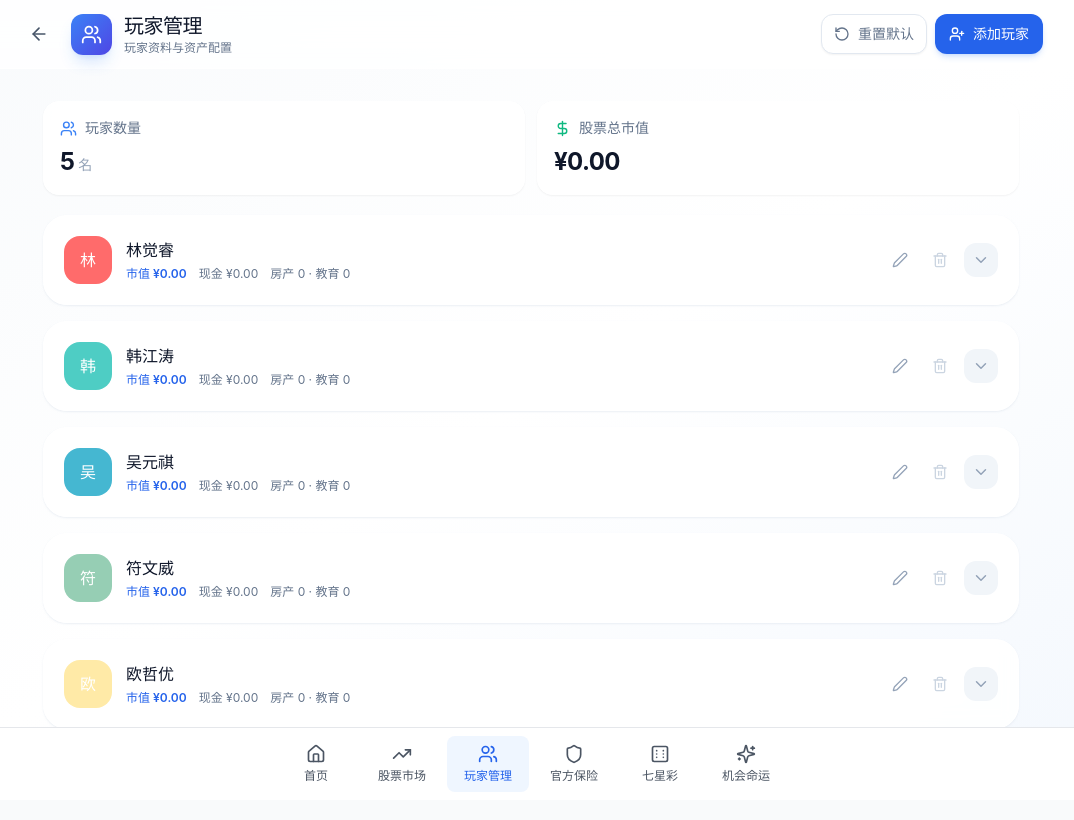
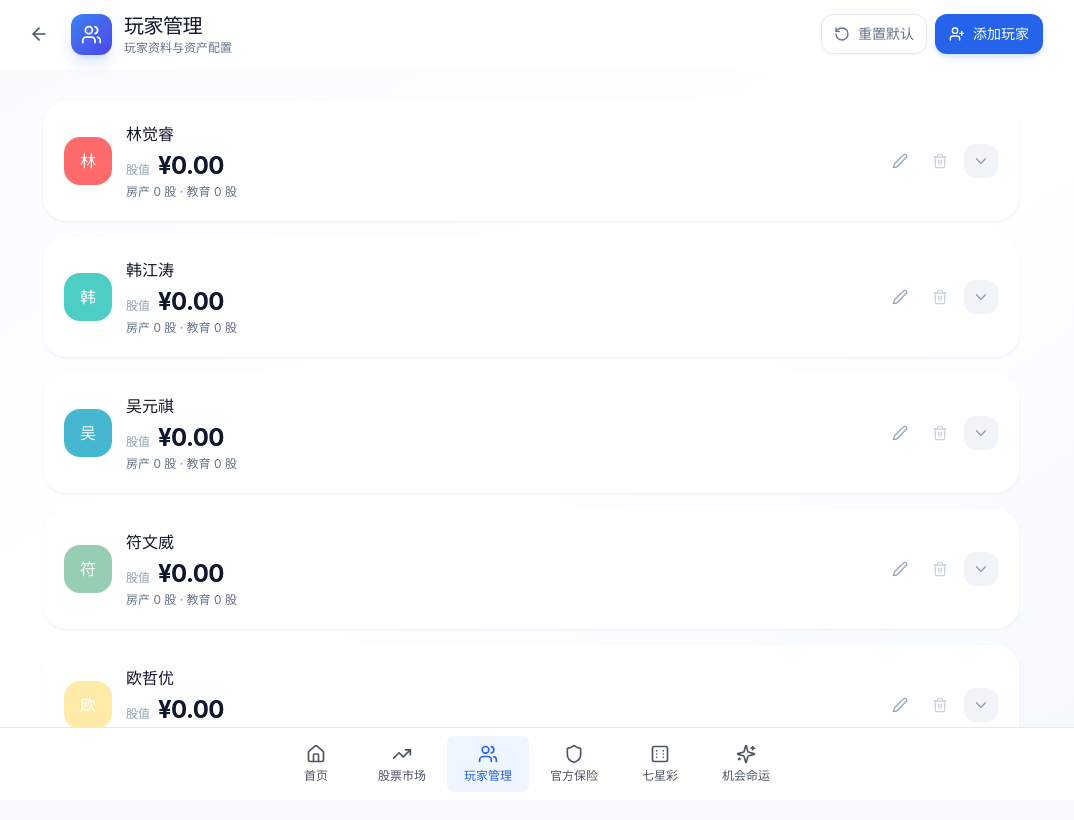
Before and after one commit to opeensf/clean-yellow, a React (Vite) app: page /#/players in a window 1280 px wide. Shown: the top 820 px of the page, without its empty margins (109-1183 px from the left). Built offline with nearby package versions, Linux system fonts and the light colour scheme.

Commit message:
style: simplify player value cards

```diff
--- a/src/pages/PlayerManagement.tsx
+++ b/src/pages/PlayerManagement.tsx
@@ -4,7 +4,6 @@ import {
   Building2,
   ChevronDown,
   ChevronUp,
-  DollarSign,
   Edit2,
   GraduationCap,
   Minus,
@@ -325,17 +324,6 @@ export default function PlayerManagement() {
       </div>
 
       <main className="mx-auto max-w-5xl px-4 py-6 sm:px-6 sm:py-8">
-        <section className="mb-5 grid grid-cols-2 gap-3">
-          <div className="rounded-2xl border border-white bg-white/85 p-4 shadow-sm backdrop-blur">
-            <div className="flex items-center gap-2 text-sm font-medium text-slate-500"><Users size={17} className="text-blue-500" />玩家数量</div>
-            <p className="mt-2 text-2xl font-bold tracking-tight text-slate-900">{players.length}<span className="ml-1 text-sm font-medium text-slate-400">名</span></p>
-          </div>
-          <div className="rounded-2xl border border-white bg-white/85 p-4 shadow-sm backdrop-blur">
-            <div className="flex items-center gap-2 text-sm font-medium text-slate-500"><DollarSign size={17} className="text-emerald-500" />股票总市值</div>
-            <p className="mt-2 text-2xl font-bold tracking-tight text-slate-900">¥{players.reduce((total, player) => total + getPlayerTotalValue(player.id), 0).toFixed(2)}</p>
-          </div>
-        </section>
-
         <section className="space-y-4">
         {/* 玩家列表 */}
         {players.map((player) => {
@@ -357,11 +345,11 @@ export default function PlayerManagement() {
                     >{Array.from(player.name)[0]}</span>
                     <div className="min-w-0">
                       <h3 className="truncate font-semibold text-slate-900">{player.name}</h3>
-                      <div className="mt-1 flex flex-wrap items-center gap-x-3 gap-y-1 text-xs text-slate-500">
-                        <span className="font-semibold text-blue-600">市值 ¥{totalValue.toFixed(2)}</span>
-                        <span>现金 ¥{player.cash.toFixed(2)}</span>
-                        <span>房产 {player.stocks.property} · 教育 {player.stocks.education}</span>
+                      <div className="mt-1 flex flex-wrap items-baseline gap-x-2 gap-y-1">
+                        <span className="text-xs font-semibold text-slate-400">股值</span>
+                        <span className="text-2xl font-bold tracking-tight text-slate-900">¥{totalValue.toFixed(2)}</span>
                       </div>
+                      <p className="mt-0.5 text-xs text-slate-500">房产 {player.stocks.property} 股 · 教育 {player.stocks.education} 股</p>
                     </div>
                   </div>
 
@@ -553,7 +541,7 @@ export default function PlayerManagement() {
                             <div className="min-w-0 flex-1">
                               <h5 className="font-semibold text-slate-800">{stock.name}</h5>
                               <p className="text-xs text-slate-500">
-                                {holdingCount} 股 · 市值 ¥{holdingValue.toFixed(2)}
+                                {holdingCount} 股 · 股值 ¥{holdingValue.toFixed(2)}
                               </p>
                               {earnings && (
                                 <p className="text-xs font-semibold text-emerald-600">
```
